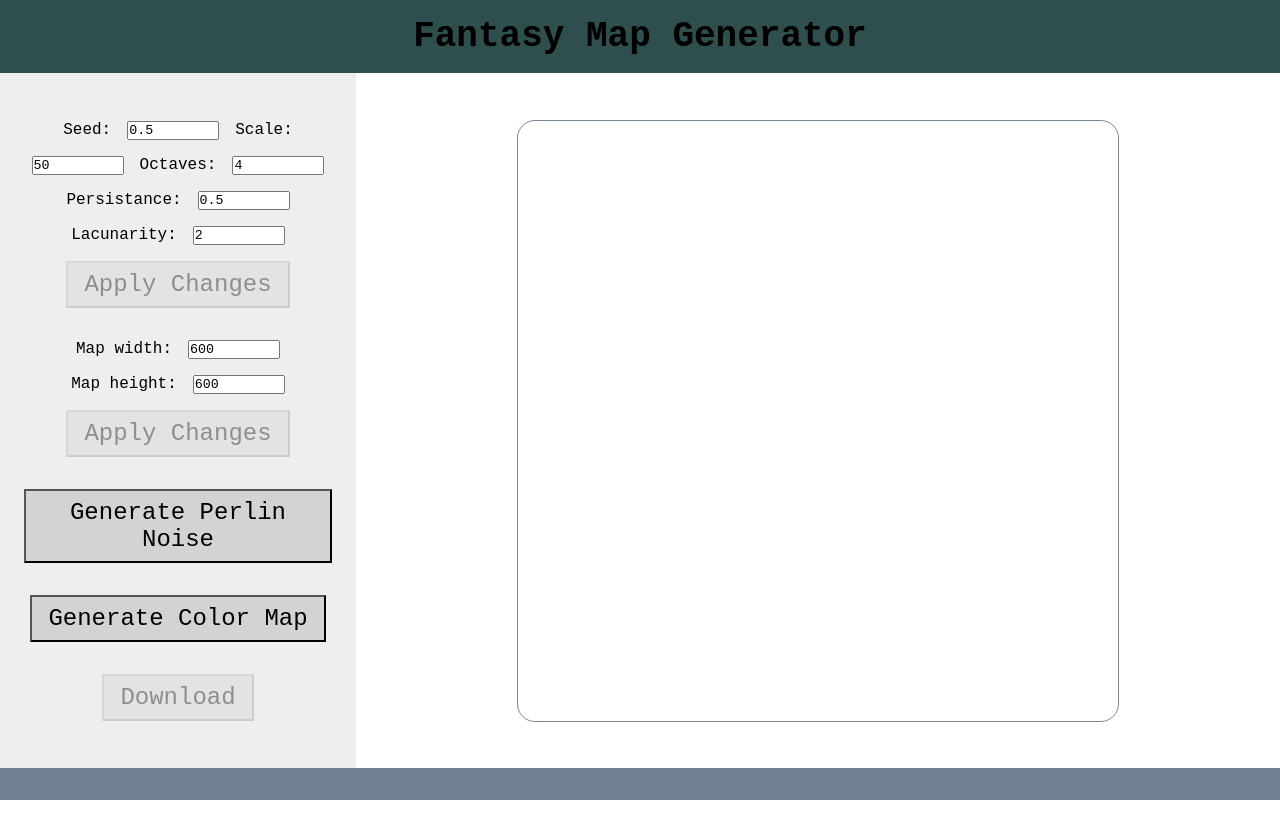
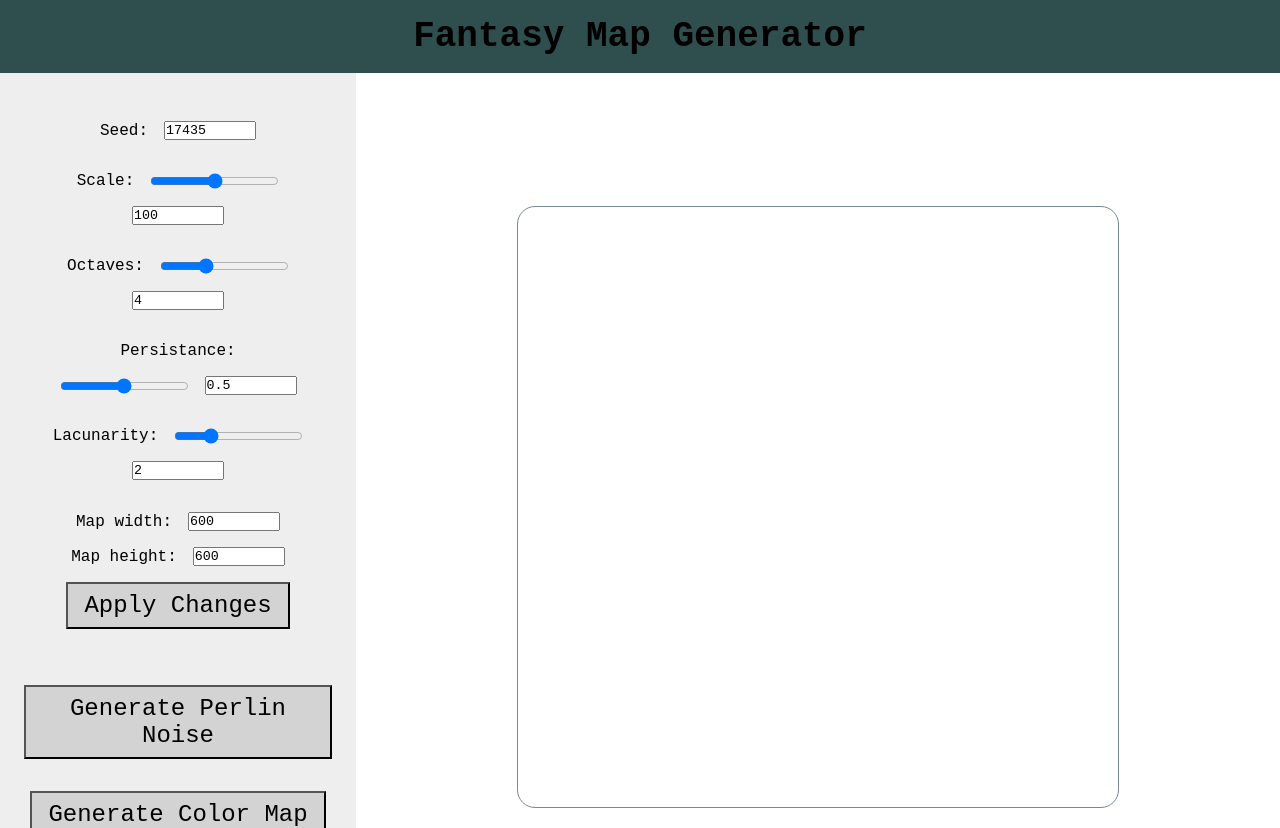
Before and after one commit to peytontucker/FanMapGen, a Vue app: page / in a window 1280 px wide. Shown: the top 828 px of the page. Before the commit the page ends 800 px from the top, so only its background shows below. Built offline with nearby package versions, Linux system fonts and the light colour scheme.

Commit message:
component breakout

```diff
--- a/src/App.vue
+++ b/src/App.vue
@@ -1,6 +1,8 @@
 <!-- eslint-disable no-unused-vars -->
 <script>
 import { createNoiseMap, drawPerlinNoise, drawRandomNoise, drawColorMap } from '@/scripts/util.js'
+import * as presets from './constants/terrainColorPresets'
+import GenerationParameters from './components/GenerationParameters.vue'
 
 export default {
   data() {
@@ -10,12 +12,11 @@ export default {
 
       mapWidth: 600,
       mapHeight: 600,
-      noiseParams: { seed: 0.5, scale: 50, octaves: 4, persistance: 0.5, lacunarity: 2 },
-
-      newWidth: 600,
-      newHeight: 600,
-      newNoiseParams: { seed: 0.5, scale: 50, octaves: 4, persistance: 0.5, lacunarity: 2 }
+      noiseParams: { seed: 17345, scale: 100, octaves: 4, persistance: 0.5, lacunarity: 2 }
     }
+  },
+  components: {
+    GenerationParameters
   },
   computed: {
     noiseParamsButtonIsDisabled() {
@@ -51,18 +52,18 @@ export default {
         this.noiseParams.persistance,
         this.noiseParams.lacunarity
       )
-      drawColorMap(this.canvasRef, noiseMap)
+      drawColorMap(this.canvasRef, noiseMap, presets.EARTH)
       this.populateDataUrl()
     },
     populateDataUrl() {
       this.dataUrl = this.canvasRef.toDataURL('image/png', 1)
     },
-    updateMapDimensions() {
-      this.mapWidth = this.newWidth
-      this.mapHeight = this.newHeight
+    updateNoiseParams(newNoiseParams) {
+      this.noiseParams = { ...newNoiseParams }
     },
-    updateNoiseParams() {
-      this.noiseParams = { ...this.newNoiseParams }
+    updateMapDimensions({ width, height }) {
+      this.mapWidth = width
+      this.mapHeight = height
     }
   }
 }
@@ -72,61 +73,11 @@ export default {
   <div class="page-container">
     <div class="header">Fantasy Map Generator</div>
     <div class="content-container">
-      <div class="generation-params-container">
-        <div class="perlin-noise-params">
-          <label for="perlin-noise-seed">Seed:</label>
-          <input
-            v-model="newNoiseParams.seed"
-            id="perlin-noise-seed"
-            size="10"
-            inputmode="numeric"
-          />
-          <label for="perlin-noise-scale">Scale:</label>
-          <input
-            v-model="newNoiseParams.scale"
-            id="perlin-noise-scale"
-            size="10"
-            inputmode="numeric"
-          />
-          <label for="perlin-noise-octaves">Octaves:</label>
-          <input
-            v-model="newNoiseParams.octaves"
-            id="perlin-noise-octaves"
-            size="10"
-            inputmode="numeric"
-          />
-          <label for="perlin-noise-persistance">Persistance:</label>
-          <input
-            v-model="newNoiseParams.persistance"
-            id="perlin-noise-persistance"
-            size="10"
-            inputmode="numeric"
-          />
-          <label for="perlin-noise-lacunarity">Lacunarity:</label>
-          <input
-            v-model="newNoiseParams.lacunarity"
-            id="perlin-noise-lacunarity"
-            size="10"
-            inputmode="numeric"
-          />
-          <button :disabled="noiseParamsButtonIsDisabled" @click="updateNoiseParams">
-            Apply Changes
-          </button>
-        </div>
-        <div class="map-dimensions-container">
-          <label for="map-width-input">Map width:</label>
-          <input v-model="newWidth" id="map-width-input" size="10" inputmode="numeric" />
-
-          <label for="map-height-input">Map height:</label>
-          <input v-model="newHeight" id="map-height-input" size="10" inputmode="numeric" />
-          <button
-            :disabled="newHeight === mapHeight && newWidth === mapWidth"
-            @click="updateMapDimensions"
-          >
-            Apply Changes
-          </button>
-        </div>
-
+      <div class="generation-ui-container">
+        <GenerationParameters
+          @updateNoiseParamsEvent="updateNoiseParams"
+          @updateMapDimensionsEvent="updateMapDimensions"
+        />
         <button @click="generatePerlinNoise">Generate Perlin Noise</button>
         <button @click="generateColorMap">Generate Color Map</button>
         <a :href="dataUrl" download="map">
@@ -178,14 +129,16 @@ button:disabled {
   flex: 1;
 }
 
-.map-container {
-  flex: 3;
+.content-container * {
   display: flex;
   justify-content: center;
   align-items: center;
+  flex-wrap: wrap;
+  align-content: center;
+  gap: 16px;
 }
 
-.generation-params-container {
+.generation-ui-container {
   flex: 1;
   padding: 24px;
   flex-direction: column;
@@ -196,13 +149,11 @@ button:disabled {
   gap: 32px;
 }
 
-.generation-params-container * {
+.map-container {
+  flex: 3;
   display: flex;
   justify-content: center;
   align-items: center;
-  flex-wrap: wrap;
-  align-content: center;
-  gap: 16px;
 }
 
 .header {
--- /dev/null
+++ b/src/components/GenerationParameters.vue
@@ -0,0 +1,163 @@
+<template>
+  <div class="container">
+    <div>
+      <label for="perlin-noise-seed">Seed:</label>
+      <input
+        v-model.number="parameters.find((param) => param.name === 'Seed').value"
+        @input="emitNoiseParams"
+        id="perlin-noise-seed"
+        size="10"
+        inputmode="numeric"
+      />
+    </div>
+    <div>
+      <label for="perlin-noise-scale">Scale:</label>
+      <input
+        @input="emitNoiseParams"
+        type="range"
+        min="1"
+        max="200"
+        v-model.number="parameters.find((param) => param.name === 'Scale').value"
+        class="slider"
+      />
+      <input
+        v-model.number="parameters.find((param) => param.name === 'Scale').value"
+        id="perlin-noise-scale"
+        size="10"
+        inputmode="numeric"
+        @input="emitNoiseParams"
+      />
+    </div>
+    <div>
+      <label for="perlin-noise-octaves">Octaves:</label>
+      <input
+        @input="emitNoiseParams"
+        type="range"
+        min="1"
+        max="10"
+        v-model.number="parameters.find((param) => param.name === 'Octaves').value"
+        class="slider"
+      />
+      <input
+        v-model.number="parameters.find((param) => param.name === 'Octaves').value"
+        @input="emitNoiseParams"
+        id="perlin-noise-octaves"
+        size="10"
+        inputmode="numeric"
+      />
+    </div>
+    <div>
+      <label for="perlin-noise-persistance">Persistance:</label>
+      <input
+        @input="emitNoiseParams"
+        type="range"
+        min="0"
+        max="1"
+        step="0.01"
+        v-model.number="parameters.find((param) => param.name === 'Persistance').value"
+        class="slider"
+      />
+      <input
+        v-model.number="parameters.find((param) => param.name === 'Persistance').value"
+        @input="emitNoiseParams"
+        id="perlin-noise-persistance"
+        size="10"
+        inputmode="numeric"
+      />
+    </div>
+    <div>
+      <label for="perlin-noise-lacunarity">Lacunarity:</label>
+      <input
+        @input="emitNoiseParams"
+        type="range"
+        min="1"
+        max="5"
+        step="0.1"
+        v-model.number="parameters.find((param) => param.name === 'Lacunarity').value"
+        class="slider"
+      />
+      <input
+        v-model.number="parameters.find((param) => param.name === 'Lacunarity').value"
+        @input="emitNoiseParams"
+        id="perlin-noise-lacunarity"
+        size="10"
+        inputmode="numeric"
+      />
+    </div>
+    <div class="map-dimensions-container">
+      <label for="map-width-input">Map width:</label>
+      <input v-model.number="newWidth" id="map-width-input" size="10" inputmode="numeric" />
+
+      <label for="map-height-input">Map height:</label>
+      <input v-model.number="newHeight" id="map-height-input" size="10" inputmode="numeric" />
+      <button
+        :disabled="newHeight === mapHeight && newWidth === mapWidth"
+        @click="emitMapDimensions"
+      >
+        Apply Changes
+      </button>
+    </div>
+  </div>
+</template>
+
+<script>
+export default {
+  name: 'GenerationParameters',
+  data() {
+    return {
+      newWidth: 600,
+      newHeight: 600,
+      parameters: [
+        { name: 'Seed', type: 'numeric', value: 17435 },
+        { name: 'Scale', type: 'slider', value: 100, min: 1, max: 1000 },
+        { name: 'Octaves', type: 'slider', value: 4, min: 1, max: 10 },
+        { name: 'Persistance', type: 'slider', value: 0.5, min: 0, max: 1 },
+        { name: 'Lacunarity', type: 'slider', value: 2, min: 1, max: 5 }
+      ]
+    }
+  },
+  computed: {
+    sliderParameters() {
+      return this.parameters.filter((parameter) => parameter.type === 'slider')
+    },
+    parameterValues() {
+      console.log(typeof this.parameters.find((p) => p.name === 'Lacunarity').value)
+      const object = Object.fromEntries(
+        this.parameters.map((parameter) => [parameter.name.toLowerCase(), parameter.value])
+      )
+      return object
+    }
+  },
+  methods: {
+    emitMapDimensions() {
+      this.$emit('updateMapDimensionsEvent', { width: this.newWidth, height: this.newHeight })
+    },
+    emitNoiseParams() {
+      this.$emit('updateNoiseParamsEvent', this.parameterValues)
+    }
+  },
+  emits: ['updateNoiseParamsEvent', 'updateMapDimensionsEvent']
+}
+</script>
+
+<style scoped>
+.container {
+  flex: 1;
+  padding: 24px;
+  flex-direction: column;
+  display: flex;
+  align-items: center;
+  justify-content: center;
+  background-color: #eee;
+  gap: 32px;
+}
+
+.container * {
+  display: flex;
+  justify-content: center;
+  align-items: center;
+  flex-wrap: wrap;
+  align-content: center;
+  gap: 16px;
+}
+</style>
--- /dev/null
+++ b/src/constants/terrainColorPresets.js
@@ -0,0 +1,55 @@
+import { COLORS } from './colors'
+
+// Preset color values for different terrain height ranges. Each preset is an
+// object, where the object's properties are the max height of a specific
+// terrain color, and the value of each property is the color value for that
+// terrain type.
+export const EARTH = {
+  0.5: COLORS.BLUE,
+  1.0: COLORS.GREEN
+}
+
+export const STANDARD = {
+  0.5: COLORS.BLUE,
+  0.55: COLORS.SAND,
+  0.65: COLORS.GREEN,
+  0.7: COLORS.DARK_GREEN,
+  0.8: COLORS.DARK_BROWN,
+  0.9: COLORS.BROWN,
+  1.0: COLORS.WHITE
+}
+
+export const GRAYSCALE = {
+  0.5: COLORS.DARKER_GRAY,
+  0.6: COLORS.DARK_GRAY,
+  0.7: COLORS.GRAY,
+  0.8: COLORS.LIGHT_GRAY,
+  0.9: COLORS.LIGHTER_GRAY,
+  1.0: COLORS.WHITE
+}
+
+export const MESA = {
+  0.5: COLORS.TAN,
+  0.6: COLORS.RUST,
+  0.7: COLORS.DARK_RUST,
+  1.0: COLORS.RED_BROWN
+}
+
+export const DESERT = {
+  0.1: COLORS.BLUE,
+  0.11: COLORS.GREEN,
+  0.65: COLORS.SAND,
+  1.0: COLORS.LIGHT_SAND
+}
+
+export const JUNGLE = {
+  0.5: COLORS.DARK_GREEN,
+  0.7: COLORS.GREEN,
+  1.0: COLORS.LIGHT_GREEN
+}
+
+export const TROPICAL = {
+  0.65: COLORS.BLUE,
+  0.8: COLORS.SAND,
+  1.0: COLORS.DARK_GREEN
+}
```
Also changed, not shown: src/components/SliderParameter.vue (added, +23 -0 lines), src/constants/colors.js (+21 -3 lines), src/scripts/util.js (+17 -16 lines), src/components/MapDisplay.vue (added).
